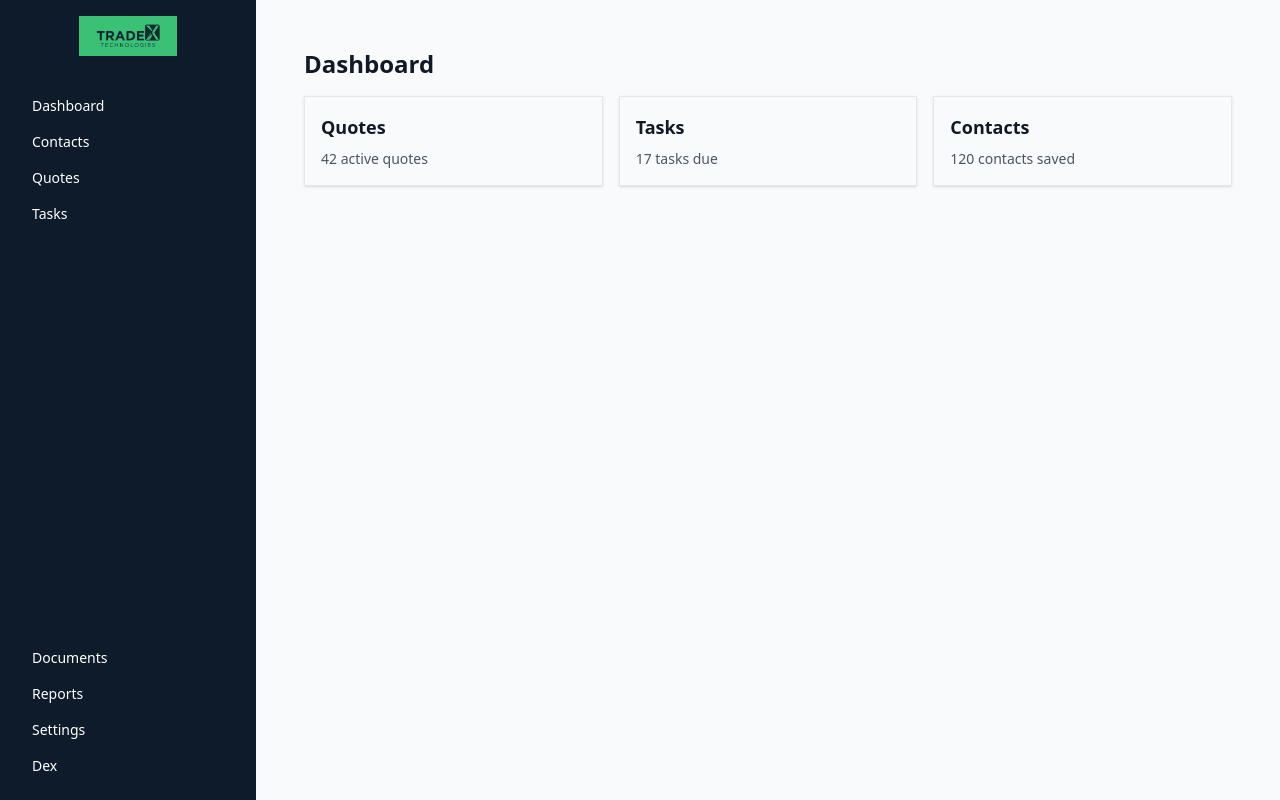
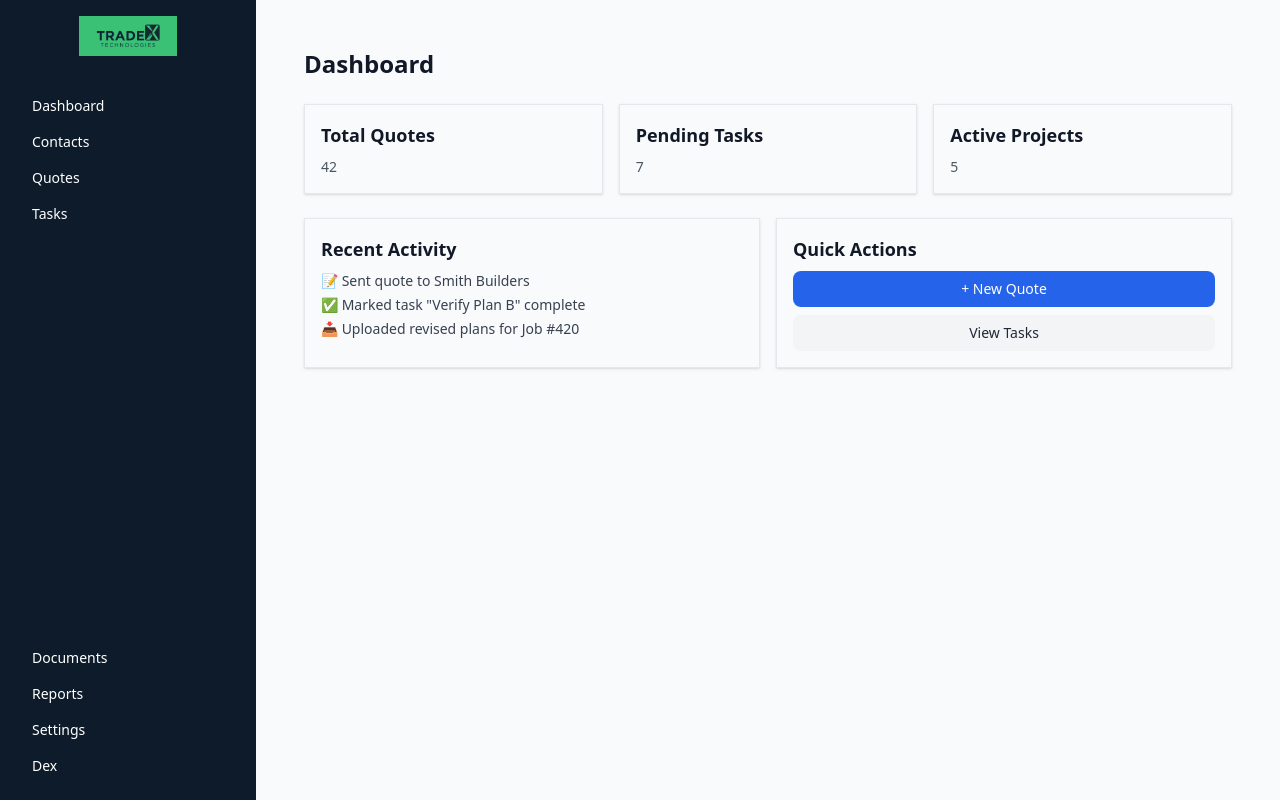
Before and after one commit to iain-armitage/TradeX.Estimating, a Next.js app: page /dashboard in a window 1280 px wide. Built offline with nearby package versions, Linux system fonts and the light colour scheme.

Commit message:
Update page.tsx

```diff
--- a/app/dashboard/page.tsx
+++ b/app/dashboard/page.tsx
@@ -1,24 +1,50 @@
+// app/dashboard/page.tsx
+'use client'
 
-import { Card, CardContent, CardTitle } from "@/components/ui/card";
+import { Card, CardContent, CardTitle } from '@/components/ui/card'
 
 export default function DashboardPage() {
   return (
-    <div className="p-6 space-y-4">
-      <h1 className="text-2xl font-bold">Dashboard</h1>
+    <div className="p-6 space-y-6">
+      <h1 className="text-2xl font-semibold text-gray-900">Dashboard</h1>
+
       <div className="grid grid-cols-1 md:grid-cols-3 gap-4">
         <Card>
-          <CardTitle>Quotes</CardTitle>
-          <CardContent>42 active quotes</CardContent>
+          <CardTitle>Total Quotes</CardTitle>
+          <CardContent>42</CardContent>
         </Card>
         <Card>
-          <CardTitle>Tasks</CardTitle>
-          <CardContent>17 tasks due</CardContent>
+          <CardTitle>Pending Tasks</CardTitle>
+          <CardContent>7</CardContent>
         </Card>
         <Card>
-          <CardTitle>Contacts</CardTitle>
-          <CardContent>120 contacts saved</CardContent>
+          <CardTitle>Active Projects</CardTitle>
+          <CardContent>5</CardContent>
+        </Card>
+      </div>
+
+      <div className="grid grid-cols-1 md:grid-cols-2 gap-4">
+        <Card>
+          <CardTitle>Recent Activity</CardTitle>
+          <CardContent>
+            <ul className="mt-2 space-y-1 text-sm text-gray-700">
+              <li>📝 Sent quote to Smith Builders</li>
+              <li>✅ Marked task "Verify Plan B" complete</li>
+              <li>📥 Uploaded revised plans for Job #420</li>
+            </ul>
+          </CardContent>
+        </Card>
+
+        <Card>
+          <CardTitle>Quick Actions</CardTitle>
+          <CardContent>
+            <div className="space-y-2">
+              <button className="w-full bg-blue-600 text-white py-2 rounded-lg">+ New Quote</button>
+              <button className="w-full bg-gray-100 text-gray-800 py-2 rounded-lg">View Tasks</button>
+            </div>
+          </CardContent>
         </Card>
       </div>
     </div>
-  );
+  )
 }
```
